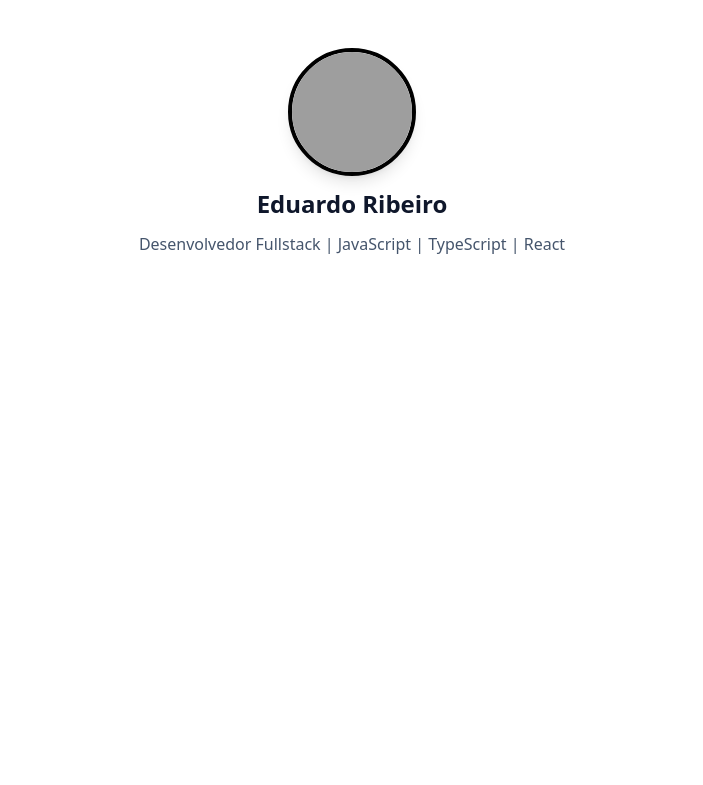
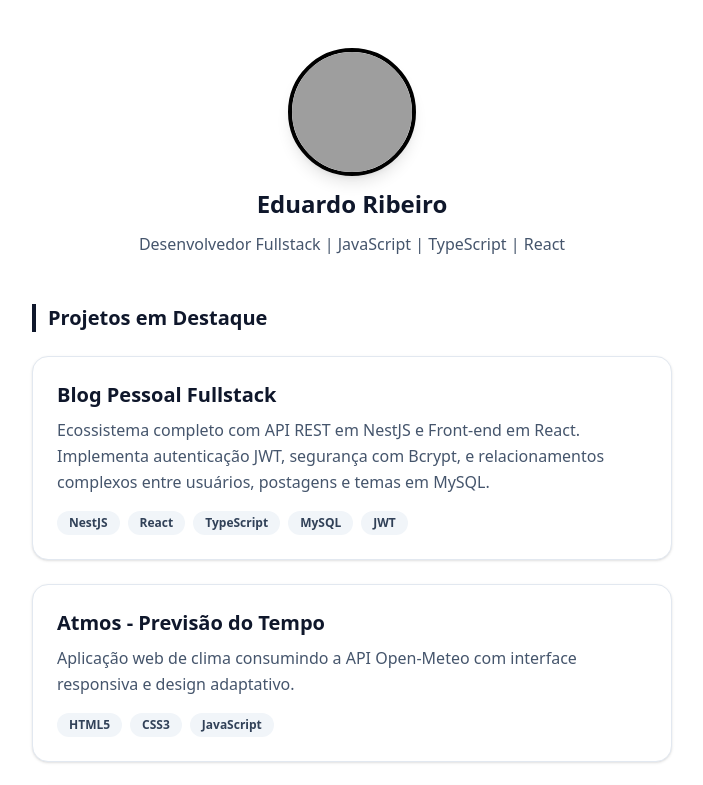
Before and after one commit to Eduarddoribeiro/devlinks, a React (Vite) app: page / in a window 1280 px wide. Shown: the top 785 px of the page, without its empty margins (288-991 px from the left). Built offline with nearby package versions, Linux system fonts and the light colour scheme; grey boxes are pictures that could not be loaded.

Commit message:
feat: implementa componente CardProjeto com suporte a props e listagem dinâmica

```diff
--- a/src/App.tsx
+++ b/src/App.tsx
@@ -1,4 +1,6 @@
 import Header from './components/Header'
+import { CardProjeto } from './components/CardProjeto'
+import { listaProjetos } from './data/projetos'
 
 function App() {
 
@@ -6,6 +8,22 @@ function App() {
     <>
       <div className="min-h-screen bg-white flex flex-col items-center py-12">
       <Header />
+
+      <section className='w-full max-w-2xl px-4 mt-12 flex flex-col gap-6'>
+       <h2 className="text-slate-900 text-xl font-bold border-l-4 border-brand-blue pl-3">
+          Projetos em Destaque
+        </h2>
+
+      {listaProjetos.map((projeto) => (
+          <CardProjeto
+            key={projeto.id}
+            titulo={projeto.titulo}
+            descricao={projeto.descricao}
+            link={projeto.link}
+            tecnologias={projeto.tecnologias}
+          />
+        ))}
+      </section>
     </div>
     </>
   )
--- /dev/null
+++ b/src/components/CardProjeto.tsx
@@ -0,0 +1,30 @@
+interface CardProjetoProps {
+  titulo: string;
+  descricao: string;
+  link: string;
+  tecnologias: string[];
+}
+
+export function CardProjeto({ titulo, descricao, link, tecnologias }: CardProjetoProps) {
+  return (
+    <a
+      href={link}
+      target="_blank"
+      className="group block p-6 bg-white border border-slate-200 rounded-2xl hover:border-brand-blue transition-all duration-300 shadow-sm hover:shadow-xl"
+    >
+      <h3 className="text-xl font-bold text-slate-900 group-hover:text-brand-blue transition-colors">
+        {titulo}
+      </h3>
+      <p className="mt-2 text-slate-600 font-normal leading-relaxed">
+        {descricao}
+      </p>
+      <div className="mt-4 flex flex-wrap gap-2">
+        {tecnologias.map(tech => (
+          <span key={tech} className="px-3 py-1 bg-slate-100 text-slate-700 text-xs font-bold rounded-full">
+            {tech}
+          </span>
+        ))}
+      </div>
+    </a>
+  )
+}
```
